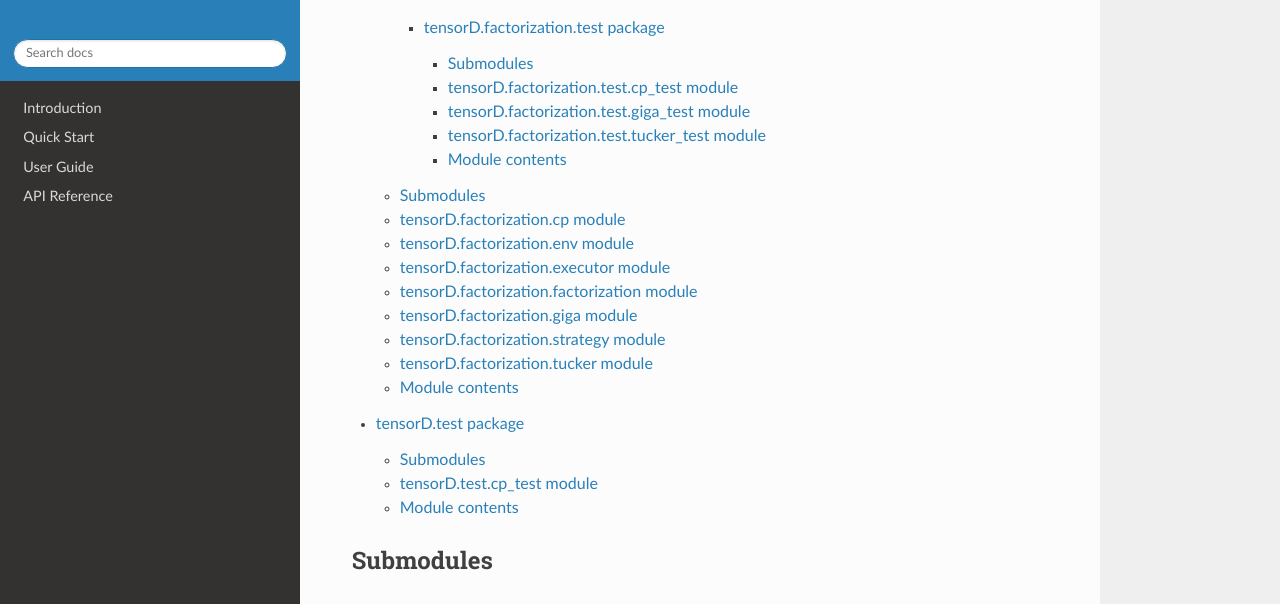
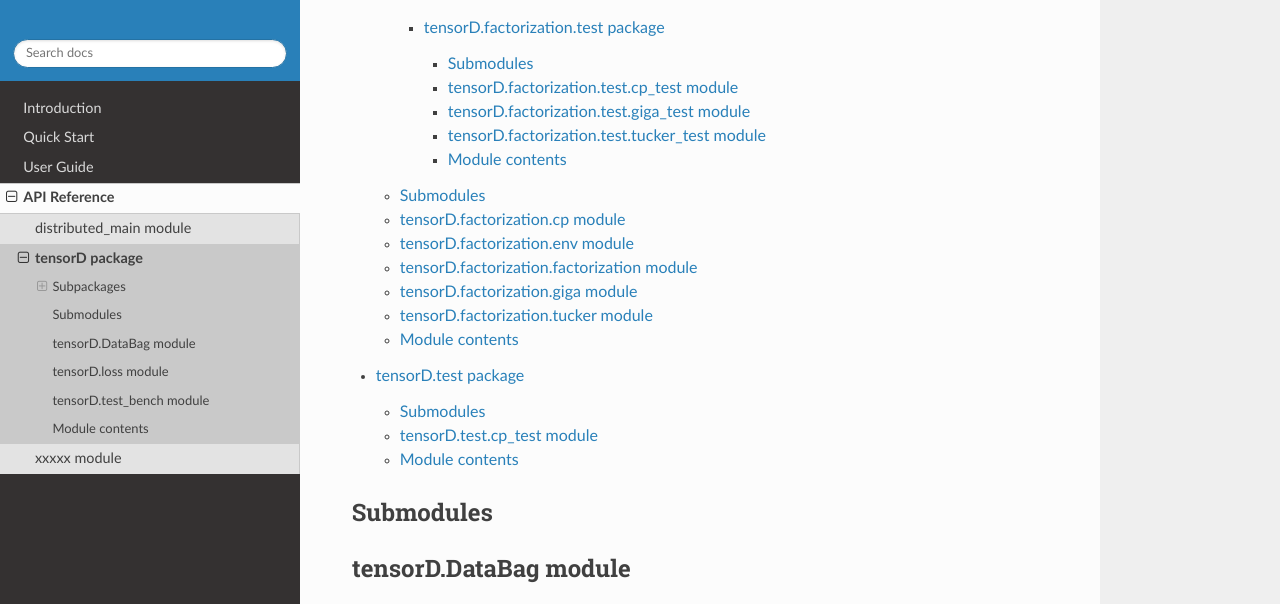
Before and after one commit to Large-Scale-Tensor-Decomposition/TensorD, a Sphinx documentation site: the page built from docs/source/tensorD.rst, in a window 1280 px wide and 1400 px high, scrolled down 860 px. Shown: the top 604 px of the window. Built offline with Sphinx 7.4.7 and the Read the Docs theme 2.0.0, drawn with Linux system fonts in a browser that asks for light colours; pages that are not in the unit, such as notebooks, are missing from menus; some of the changed text lies outside the part shown.

```diff
--- /dev/null
+++ b/docs/source/distributed_main.rst
@@ -0,0 +1,7 @@
+distributed_main module
+=======================
+
+.. automodule:: distributed_main
+    :members:
+    :undoc-members:
+    :show-inheritance:
--- a/docs/source/modules.rst
+++ b/docs/source/modules.rst
@@ -4,4 +4,6 @@
 .. toctree::
    :maxdepth: 4
 
-   factorizer
+   distributed_main
+   tensorD
+   xxxxx
--- a/docs/source/tensorD.factorization.rst
+++ b/docs/source/tensorD.factorization.rst
@@ -27,14 +27,6 @@
     :undoc-members:
     :show-inheritance:
 
-tensorD.factorization.executor module
--------------------------------------
-
-.. automodule:: tensorD.factorization.executor
-    :members:
-    :undoc-members:
-    :show-inheritance:
-
 tensorD.factorization.factorization module
 ------------------------------------------
 
@@ -47,14 +39,6 @@
 ---------------------------------
 
 .. automodule:: tensorD.factorization.giga
-    :members:
-    :undoc-members:
-    :show-inheritance:
-
-tensorD.factorization.strategy module
--------------------------------------
-
-.. automodule:: tensorD.factorization.strategy
     :members:
     :undoc-members:
     :show-inheritance:
--- a/docs/source/tensorD.rst
+++ b/docs/source/tensorD.rst
@@ -13,6 +13,14 @@
 
 Submodules
 ----------
+
+tensorD.DataBag module
+----------------------
+
+.. automodule:: tensorD.DataBag
+    :members:
+    :undoc-members:
+    :show-inheritance:
 
 tensorD.loss module
 -------------------
```
Also changed, not shown: docs/source/factorizer.base.rst (deleted, +0 -37 lines), docs/source/factorizer.base.test.rst (deleted, +0 -46 lines), docs/source/factorizer.dataproc.rst (deleted, +0 -30 lines), docs/source/factorizer.factorization.rst (deleted, +0 -45 lines), docs/source/factorizer.factorization.test.rst (deleted, +0 -38 lines), docs/source/factorizer.rst (deleted, +0 -40 lines), docs/source/factorizer.test.rst (deleted, +0 -10 lines), docs/source/xxxxx.rst (added, +7 -0 lines), xxxxx.py (+7 -1 lines), 2 other files.
